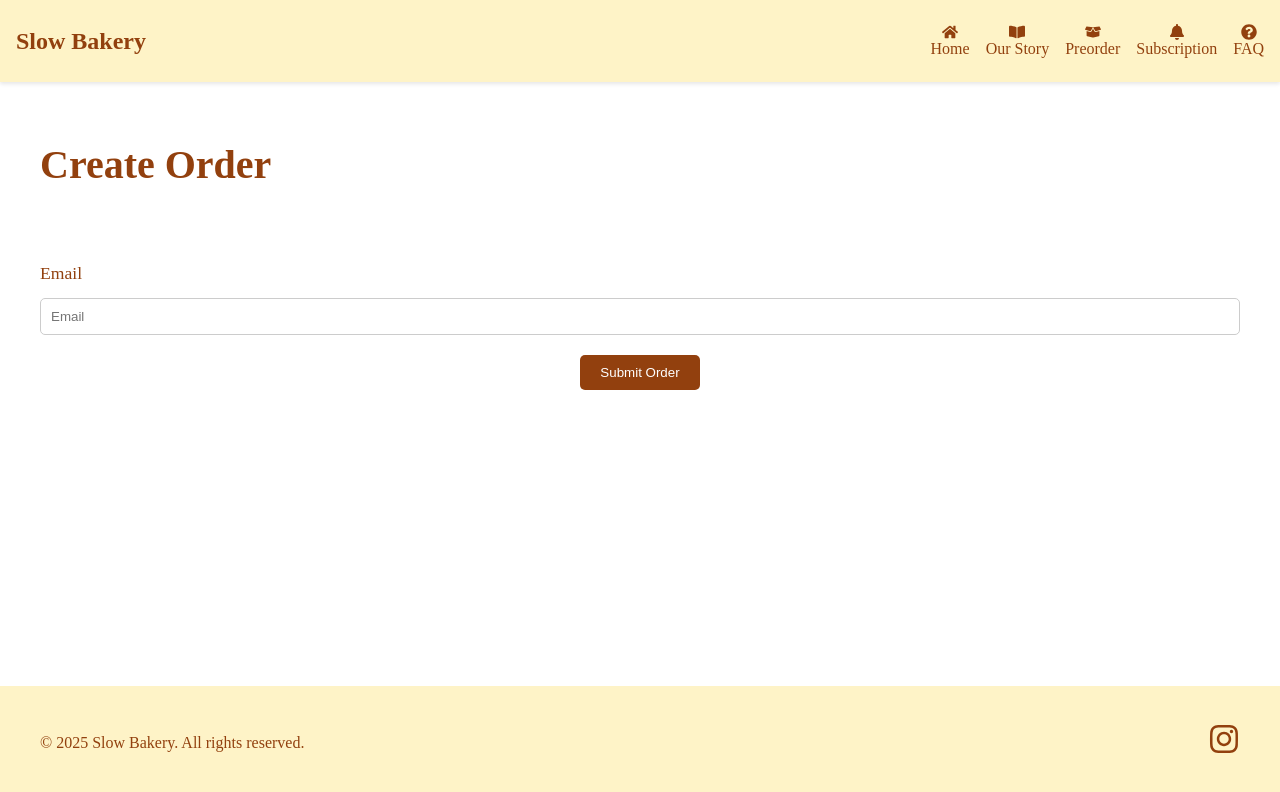
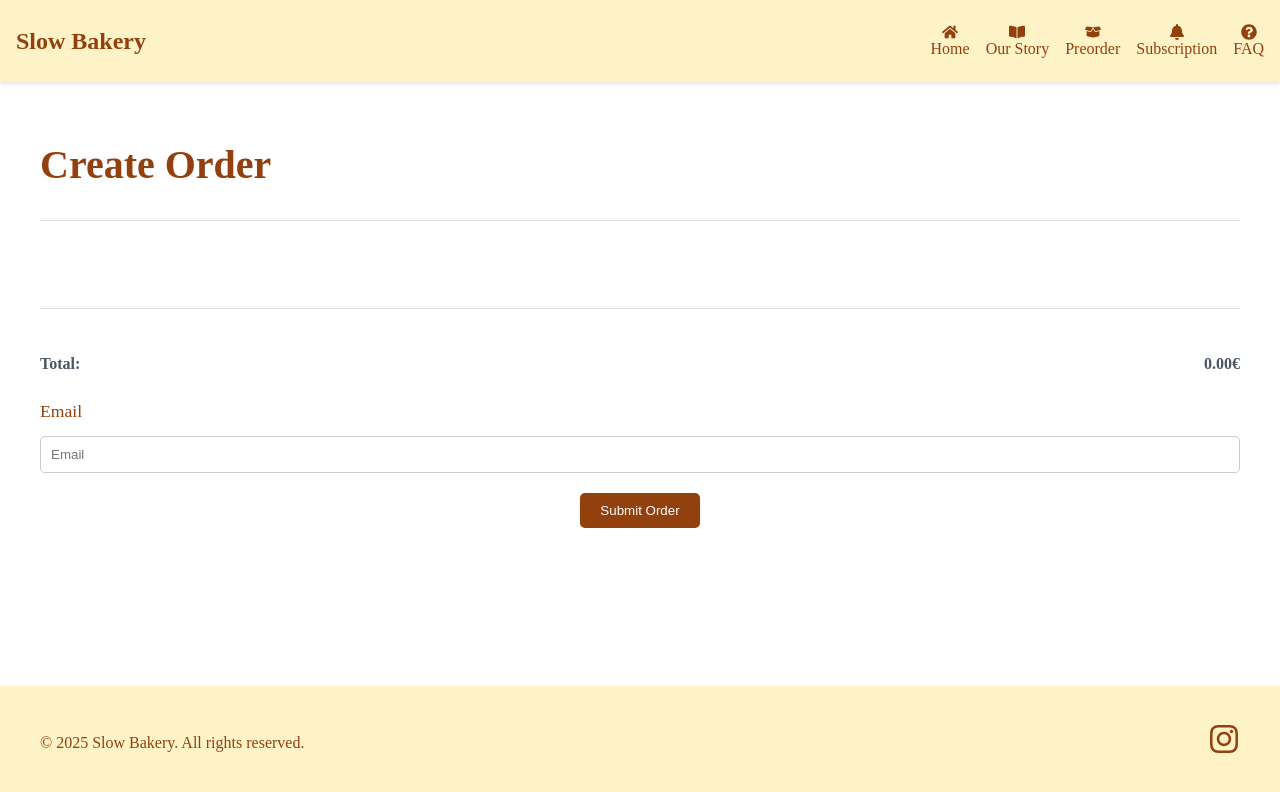
Before and after one commit to aqyakush/slowbakery, a React (Create React App) app: page /preorder/create-order in a window 1280 px wide. Shown: the top 792 px of the page. Built offline with nearby package versions, Linux system fonts and the light colour scheme.

Commit message:
Add amount to the pre-order and modify the preorderItemscard and createOrder page

```diff
--- a/src/pages/CreateOrder/index.tsx
+++ b/src/pages/CreateOrder/index.tsx
@@ -4,6 +4,15 @@ import { useLocation } from 'react-router-dom';
 import { PageWrapper, Title, Content } from '../../components/StyledComponets';
 import { Form, FormSection, Input, Label, SubmitButton } from '../../components/Form';
 import { ThankYouCard, ThankYouText } from '../../components/Card';
+import { PreorderedItem } from '../Preorder';
+import { HorizontalLine, TotalRow } from '../Preorder/PreorderedItemsCard';
+import styled from 'styled-components';
+
+const StyledLi = styled.h2`
+  display: flex;
+  justify-content: space-between;
+  font-size: 1rem;
+`;
 
 interface FormData {
   email: string;
@@ -12,7 +21,7 @@ interface FormData {
 
 const CreateOrder = () => {
   const location = useLocation();
-  const { items } = location.state as { items: string[] } || { items: [] };
+  const { items } = location.state as { items: PreorderedItem[] } || { items: [] };
   const { register, handleSubmit } = useForm<FormData>();
   const [submitted, setSubmitted] = React.useState(false);
 
@@ -21,9 +30,15 @@ const CreateOrder = () => {
     const formData = new FormData();
 
     formData.append('entry.1873621867', data.email);
-    if (data.items['Classic Sourdough']) formData.append('entry.382611075', 'Classic Sourdough');
-    if (data.items['Sunflower and Sesame Bread']) formData.append('entry.824005279', 'Sunflower and Sesame Bread');
-    if (data.items['Olive Bread']) formData.append('entry.1490827537', 'Olive Bread');
+    items.forEach((item) => {
+      if (item.name === 'Classic Sourdough') {
+        formData.append('entry.382611075', `${item.name} ${item.quantity}pcs`);
+      } else if (item.name === 'Sunflower and Sesame Bread') {
+        formData.append('entry.824005279', `${item.name} ${item.quantity}pcs`);
+      } else if (item.name === 'Olive Bread') {
+        formData.append('entry.1490827537', `${item.name} ${item.quantity}pcs`);
+      }
+    });
 
     fetch(formUrl, {
       method: 'POST',
@@ -37,6 +52,9 @@ const CreateOrder = () => {
     });
   };
 
+  const totalPrice = items.reduce((total, item) => total + item.price * item.quantity, 0).toFixed(2);
+
+
   return (
     <PageWrapper>
       <Title>Create Order</Title>
@@ -48,14 +66,24 @@ const CreateOrder = () => {
             </ThankYouCard>
           ) : (
             <Form onSubmit={handleSubmit(onSubmit)}>
-                <ul>
-              {items.map((item) => (
-                <li>
-                {item}
-                  <Input type="hidden" {...register(`items.${item}`)} value={item} />
-                </li>
-              ))}
+              <HorizontalLine/>
+              <ul>
+              {items.map((item) => {
+                const totalPrice = (item.price * item.quantity).toFixed(2);
+                return ((
+                  <StyledLi>
+                    <span>{item.name}  {item.quantity}pcs</span>
+                    <span>{totalPrice}€</span>
+                    <Input type="hidden" {...register(`items.${item}`)} value={item.name} />
+                  </StyledLi>
+                ));
+              })}
               </ul>
+              <HorizontalLine/>
+              <TotalRow>
+                <span>Total:</span>
+                <span>{totalPrice}€</span>
+              </TotalRow>
               <Label htmlFor="email">Email</Label>
               <Input id="email" {...register('email')} type="email" placeholder="Email" required />
               <SubmitButton type="submit">Submit Order</SubmitButton>
--- a/src/pages/Preorder/Cards.tsx
+++ b/src/pages/Preorder/Cards.tsx
@@ -1,4 +1,4 @@
-import React from 'react';
+import React, { useState } from 'react';
 import styled from 'styled-components';
 
 const CardWrapper = styled.div`
@@ -59,29 +59,56 @@ const CardButton = styled.button<{ preordered: boolean }>`
   margin-top: 16px;
 `;
 
+const QuantityInput = styled.input`
+  width: 50px;
+  padding: 5px;
+  margin-top: 16px;
+  margin-right: 10px;
+  font-size: 1rem;
+  text-align: center;
+`;
+
 interface CardProps {
   title: string;
   image: string;
   description: string;
   ingredients: string;
-  price: string;
+  price: number;
   preordered: boolean;
-  onPreorder: () => void;
+  onPreorder: (arg0: number) => void;
 }
 
-const Card: React.FC<CardProps> = ({ title, image, description, ingredients, price, preordered, onPreorder }) => (
-  <CardWrapper>
+const Card: React.FC<CardProps> = ({ title, image, description, ingredients, price, preordered, onPreorder }) => {
+  const [quantity, setQuantity] = useState(1);
+
+  const handleQuantityChange = (e: React.ChangeEvent<HTMLInputElement>) => {
+    const newQuantity = Number(e.target.value);
+    setQuantity(newQuantity);
+  };
+
+  const handlePreorder = () => {
+    onPreorder(quantity);
+  };
+
+  return (<CardWrapper>
     <CardImage src={image} alt={title} />
     <CardContent>
       <CardTitle>{title}</CardTitle>
       <CardDescription>{description}</CardDescription>
       <CardIngredients>{ingredients}</CardIngredients>
-      <CardPrice>{price}</CardPrice>
-      <CardButton preordered={preordered} onClick={onPreorder}>
-        {preordered ? 'Remove from order' : 'Add to order'}
+      <CardPrice>€{price.toFixed(2)}</CardPrice>
+      <QuantityInput
+          type="number"
+          value={quantity}
+          min="1"
+          onChange={handleQuantityChange}
+          disabled={preordered}
+      />
+      <CardButton preordered={preordered} onClick={handlePreorder}>
+          {preordered ? 'Remove from order' : 'Add to order'}
       </CardButton>
     </CardContent>
-  </CardWrapper>
-);
+  </CardWrapper>);
+};
 
 export default Card;
--- a/src/pages/Preorder/PreorderedItemsCard.tsx
+++ b/src/pages/Preorder/PreorderedItemsCard.tsx
@@ -2,6 +2,7 @@ import React from 'react';
 import { useNavigate } from 'react-router-dom';
 import { motion, AnimatePresence } from 'framer-motion';
 import styled from 'styled-components';
+import { PreorderedItem } from './index';
 
 const PreorderedCardWrapper = styled(motion.div)`
   position: fixed;
@@ -21,7 +22,9 @@ const PreorderedTitle = styled.h2`
   margin: 0 0 16px 0;
 `;
 
-const PreorderedItem = styled(motion.p)`
+const PreorderedItemP = styled(motion.p)`
+  display: flex;
+  justify-content: space-between;
   font-size: 1rem;
   color: #666;
   margin: 8px 0;
@@ -38,8 +41,22 @@ const CreateOrderButton = styled(motion.button)`
   margin-top: 16px;
 `;
 
+export const HorizontalLine = styled.hr`
+  border: none;
+  border-top: 1px solid #ddd;
+  margin: 16px 0;
+`;
+
+export const TotalRow = styled.div`
+  display: flex;
+  justify-content: space-between;
+  font-size: 1rem;
+  font-weight: bold;
+  margin-top: 16px;
+`;
+
 interface PreorderedItemsCardProps {
-  items: string[];
+  items: PreorderedItem[];
 }
 
 const PreorderedItemsCard: React.FC<PreorderedItemsCardProps> = ({ items }) => {
@@ -50,6 +67,18 @@ const PreorderedItemsCard: React.FC<PreorderedItemsCardProps> = ({ items }) => {
     navigate('/preorder/create-order', { state: { items } });
   };
 
+  const itemsText = items.map((item) => {
+    const totalPrice = (item.price * item.quantity).toFixed(2);
+    return (
+      <>
+        <span>{item.name}  {item.quantity}pcs</span>
+        <span>{totalPrice}€</span>
+      </>);
+  }
+  );
+
+  const totalPrice = items.reduce((total, item) => total + item.price * item.quantity, 0).toFixed(2);
+
   return (
     <AnimatePresence>
       <PreorderedCardWrapper
@@ -59,10 +88,10 @@ const PreorderedItemsCard: React.FC<PreorderedItemsCardProps> = ({ items }) => {
       }}
         layout
       >
-
           <PreorderedTitle>Pre-ordered Items</PreorderedTitle>
-          {items.map((item, index) => (
-            <PreorderedItem
+          <HorizontalLine />
+          {itemsText.map((item, index) => (
+            <PreorderedItemP
               key={index}
               initial={{ opacity: 0, y: -10 }}
               animate={{ opacity: 1, y: 0 }}
@@ -71,8 +100,13 @@ const PreorderedItemsCard: React.FC<PreorderedItemsCardProps> = ({ items }) => {
               layout
             >
               {item}
-            </PreorderedItem>
+            </PreorderedItemP>
           ))}
+          <HorizontalLine />
+          <TotalRow>
+            <span>Total:</span>
+            <span>{totalPrice}€</span>
+          </TotalRow>
             <CreateOrderButton onClick={handleCreateOrder} layout>
               Create Order
             </CreateOrderButton>
--- a/src/pages/Preorder/index.tsx
+++ b/src/pages/Preorder/index.tsx
@@ -8,7 +8,7 @@ interface BreadItem {
   image: string;
   description: string;
   ingredients: string;
-  price: string;
+  price: number;
 }
 
 const breadItems: BreadItem[] = [
@@ -17,31 +17,44 @@ const breadItems: BreadItem[] = [
     image: 'https://www.theperfectloaf.com/wp-content/uploads/2015/12/theperfectloaf-mybestsourdoughrecipe-title-1.jpg',
     description: 'A classic sourdough bread with a crispy crust and soft interior.',
     ingredients: 'Flour, Water, Salt, Sourdough Starter',
-    price: '€5.00',
+    price: 5,
   },
   {
     title: 'Sunflower and Sesame Bread',
     image: 'https://hillviewfarms.com.au/cdn/shop/files/Black-Sesame-sunflower-1080x675-1_1024x1024.jpg?v=1720687434',
     description: 'A delicious bread with sunflower and sesame seeds.',
     ingredients: 'Flour, Water, Salt, Sunflower Seeds, Sesame Seeds',
-    price: '€6.00',
+    price: 6,
   },
   {
     title: 'Olive Bread',
     image: 'https://www.theperfectloaf.com/wp-content/uploads/2021/05/theperfectloaf-green-olive-and-herb-sourdough-bread-6.jpg',
     description: 'A flavorful bread with olives.',
     ingredients: 'Flour, Water, Salt, Olives',
-    price: '€7.00',
+    price: 7,
   },
 ];
 
+export type PreorderedItem = {
+  name: string;
+  price: number;
+  quantity: number
+}
+
 export default function Preorder() {
-  const [preorderedItems, setPreorderedItems] = React.useState<string[]>([]);
+  const [preorderedItems, setPreorderedItems] = React.useState<PreorderedItem[]>([]);
 
-  const handlePreorder = (item: string) => {
-    setPreorderedItems((prev) =>
-      prev.includes(item) ? prev.filter((i) => i !== item) : [...prev, item]
-    );
+  const handlePreorder = (name: string, price: number, quantity: number) => {
+    setPreorderedItems((prevItems) =>{
+      const existingItem = prevItems.find((item) => item.name === name);
+      if (existingItem) {
+        // Remove the item if it exists
+        return prevItems.filter((item) => item.name !== name);
+      } else {
+        // Add the item if it does not exist
+        return [...prevItems, { name, price, quantity }];
+      }
+    });
   };
 
   return (
@@ -57,12 +70,11 @@ export default function Preorder() {
             description={item.description}
             ingredients={item.ingredients}
             price={item.price}
-            preordered={preorderedItems.includes(item.title)}
-            onPreorder={() => handlePreorder(item.title)}
+            preordered={preorderedItems.some((preorderedItem) => preorderedItem.name === item.title)}
+            onPreorder={(quantity: number) => handlePreorder(item.title, item.price, quantity)}
           />
         ))}
-
-          {preorderedItems.length > 0 ? <PreorderedItemsCard items={preorderedItems} /> : null}
+          {preorderedItems.length > 0 && <PreorderedItemsCard items={preorderedItems} />}
       </Content>
     </PageWrapper>
   );
```
